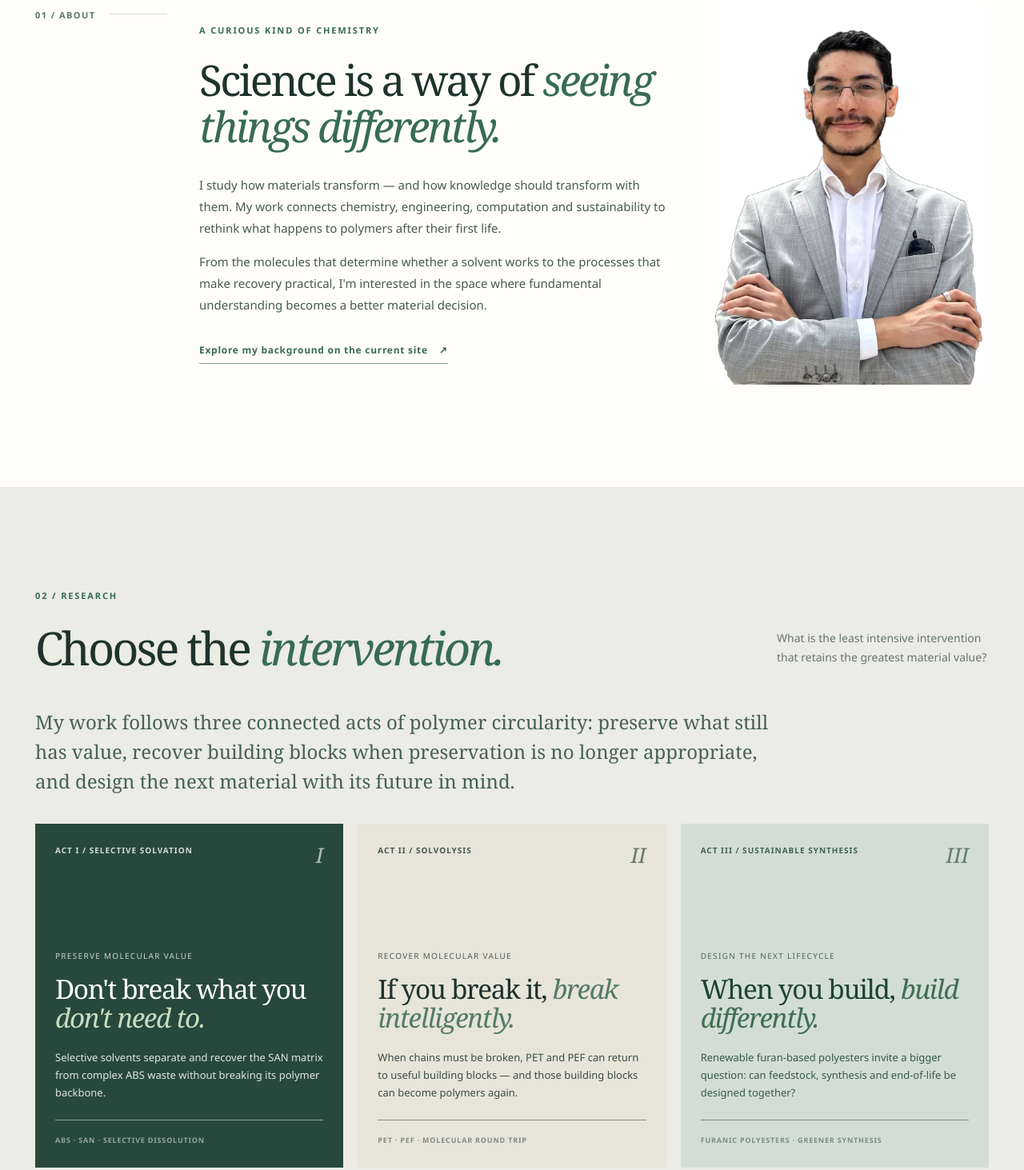
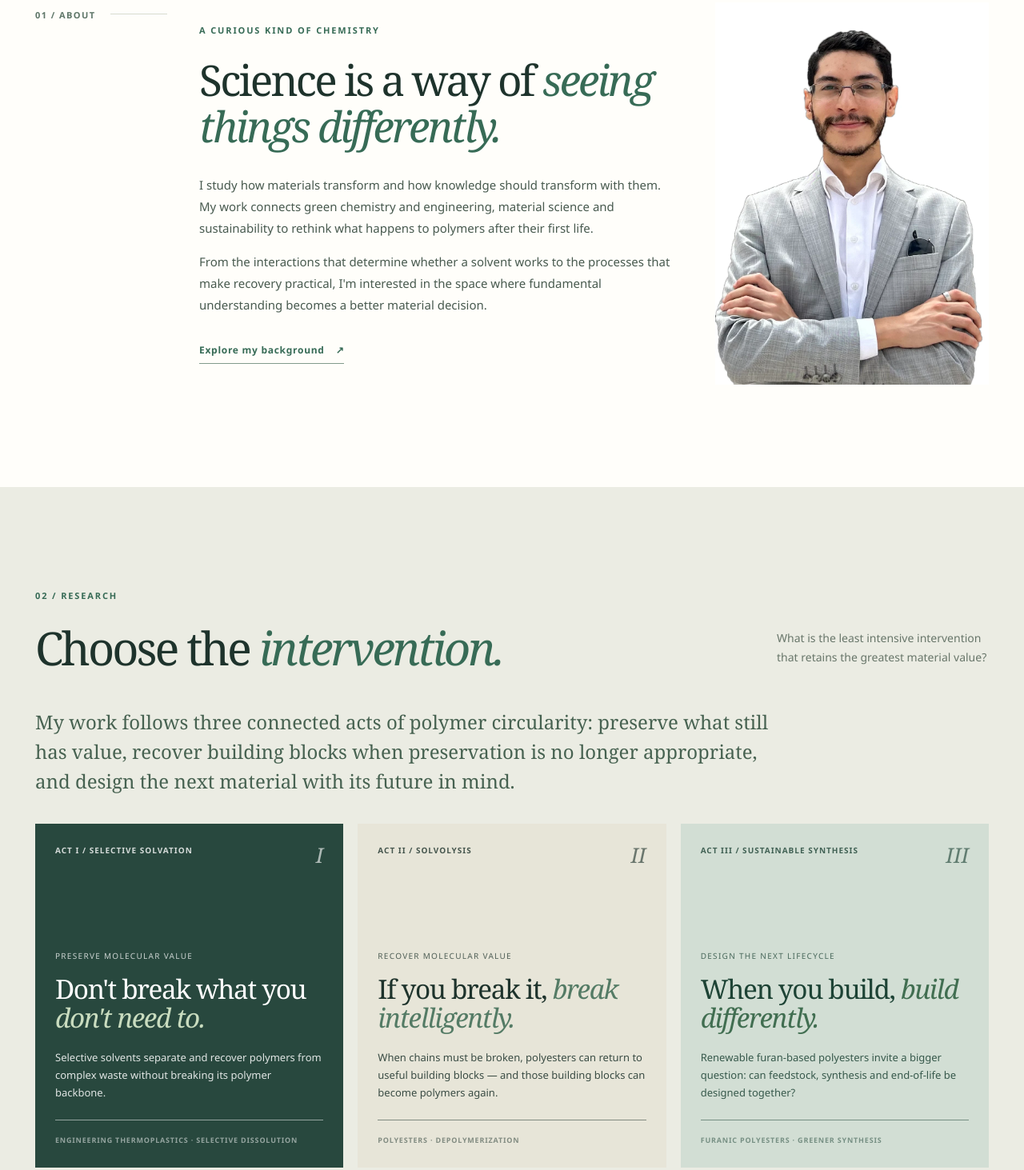
Before and after one commit to vgmpaula/vgmpaula.github.io, a plain HTML site: page index.html in a window 1280 px wide. Shown: the part 1079-2542 px from the top of the page at 80% size. Drawn offline with Linux system fonts and the light colour scheme; no server answers.

Commit message:
Update index.html

```diff
--- a/index.html
+++ b/index.html
@@ -62,10 +62,10 @@
             <p class="eyebrow text-accent">A curious kind of chemistry</p>
             <h2 id="about-title" class="display-title">Science is a way of <em>seeing things differently.</em></h2>
             <div class="intro-columns">
-              <p>I study how materials transform — and how knowledge should transform with them. My work connects chemistry, engineering, computation and sustainability to rethink what happens to polymers after their first life.</p>
-              <p>From the molecules that determine whether a solvent works to the processes that make recovery practical, I'm interested in the space where fundamental understanding becomes a better material decision.</p>
+              <p>I study how materials transform and how knowledge should transform with them. My work connects green chemistry and engineering, material science and sustainability to rethink what happens to polymers after their first life.</p>
+              <p>From the interactions that determine whether a solvent works to the processes that make recovery practical, I'm interested in the space where fundamental understanding becomes a better material decision.</p>
             </div>
-            <a class="inline-link" href="https://sweet.ua.pt/vgmp/Research.html" target="_blank" rel="noopener noreferrer">Explore my background on the current site <span aria-hidden="true">↗</span></a>
+            <a class="inline-link" href="https://vgmpaula.github.io/career/" target="_blank" rel="noopener noreferrer">Explore my background <span aria-hidden="true">↗</span></a>
           </div>
           <figure class="about-portrait">
             <div class="portrait-frame">
@@ -86,11 +86,11 @@
         <div class="research-grid research-grid-three">
           <article class="research-card card-deep">
             <div class="card-top"><span class="card-index">ACT I / SELECTIVE SOLVATION</span><span class="card-act" aria-hidden="true">I</span></div>
-            <div class="card-bottom"><span class="tag">Preserve molecular value</span><h3>Don't break what you <em>don't need to.</em></h3><p>Selective solvents separate and recover the SAN matrix from complex ABS waste without breaking its polymer backbone.</p><span class="card-footer">ABS · SAN · SELECTIVE DISSOLUTION</span></div>
+            <div class="card-bottom"><span class="tag">Preserve molecular value</span><h3>Don't break what you <em>don't need to.</em></h3><p>Selective solvents separate and recover polymers from complex waste without breaking its polymer backbone.</p><span class="card-footer">ENGINEERING THERMOPLASTICS · SELECTIVE DISSOLUTION</span></div>
           </article>
           <article class="research-card card-warm">
             <div class="card-top"><span class="card-index">ACT II / SOLVOLYSIS</span><span class="card-act" aria-hidden="true">II</span></div>
-            <div class="card-bottom"><span class="tag">Recover molecular value</span><h3>If you break it, <em>break intelligently.</em></h3><p>When chains must be broken, PET and PEF can return to useful building blocks — and those building blocks can become polymers again.</p><span class="card-footer">PET · PEF · MOLECULAR ROUND TRIP</span></div>
+            <div class="card-bottom"><span class="tag">Recover molecular value</span><h3>If you break it, <em>break intelligently.</em></h3><p>When chains must be broken, polyesters can return to useful building blocks — and those building blocks can become polymers again.</p><span class="card-footer">POLYESTERS · DEPOLYMERIZATION</span></div>
           </article>
           <article class="research-card card-light">
             <div class="card-top"><span class="card-index">ACT III / SUSTAINABLE SYNTHESIS</span><span class="card-act" aria-hidden="true">III</span></div>
```
